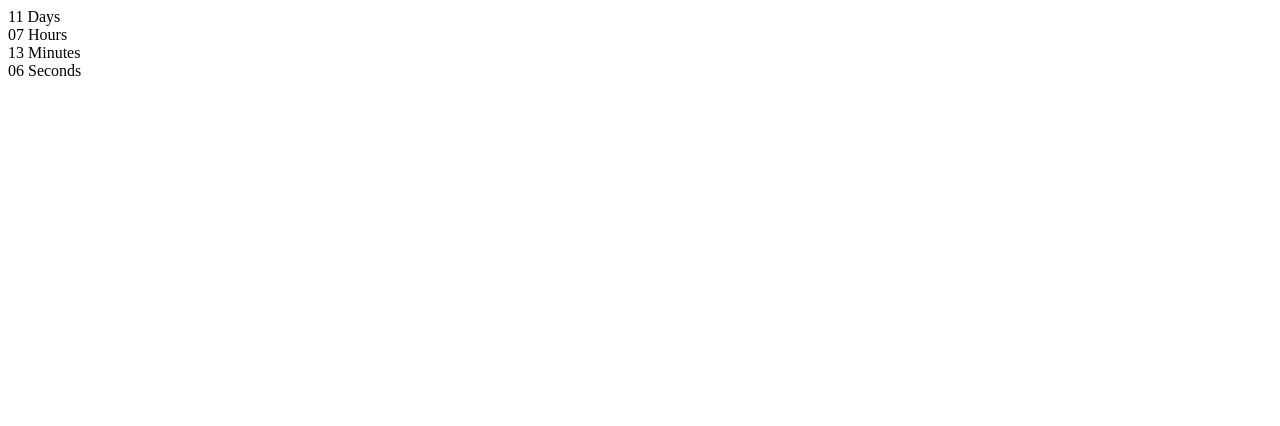
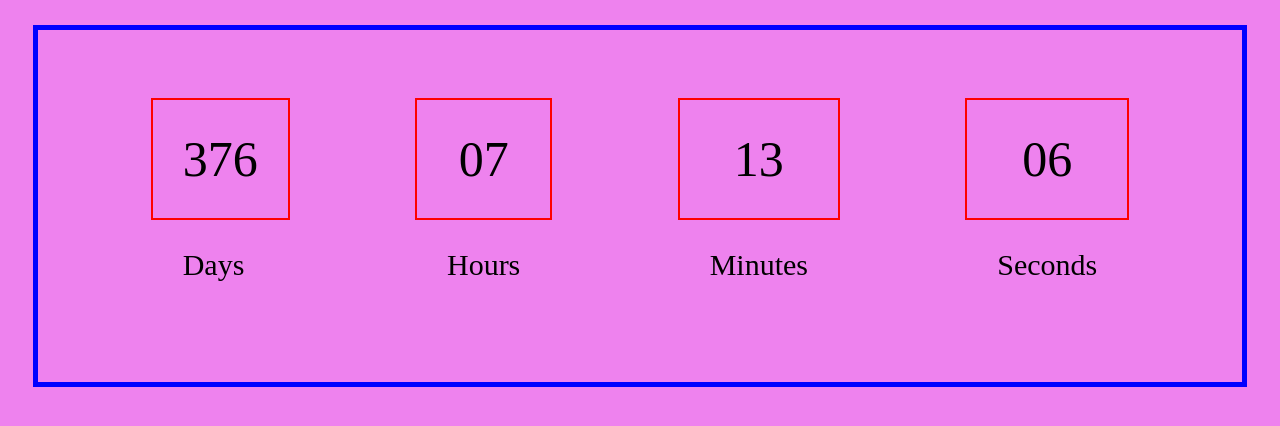
Before and after one commit to Mariia1986/goit-js-hw-11-timer, a plain HTML site: page index.html in a window 1280 px wide. Drawn offline with Linux system fonts and the light colour scheme.

Commit message:
добавлены стили

```diff
--- a/index.html
+++ b/index.html
@@ -4,11 +4,11 @@
     <meta charset="UTF-8">
     <meta name="viewport" content="width=device-width, initial-scale=1.0">
     <title>Timer</title>
+    <link rel="stylesheet" href="./style.css">
 </head>
 <body>
     <div class="timer" id="timer-1">
-      <!-- <p>Choose date</p> -->
-      <!-- <input type="datetime-local" data-input /> -->
+
         <div class="field">
           <span class="value" data-value="days">11</span>
           <span class="label">Days</span>
@@ -29,8 +29,7 @@
           <span class="label">Seconds</span>
         </div>
       </div>
-      <!-- <button data-action="start">Start</button>
-      <button data-action="stop">Stop</button> -->
+
       <script src="./index.js"></script>
 </body>
 </html>
--- a/index.js
+++ b/index.js
@@ -38,8 +38,8 @@ class CountdownTimer {
   }
 }
 
-const countdownTillNewYear = new CountdownTimer({
+const myTimer = new CountdownTimer({
   selector: "timer-1",
-  targetDate: new Date("Jan 1, 2021"),
+  targetDate: new Date("Jan 1, 2022"),
 });
-countdownTillNewYear.start();
+myTimer.start();
--- /dev/null
+++ b/style.css
@@ -0,0 +1,32 @@
+body {
+  background-color: violet;
+}
+
+.timer {
+  display: flex;
+  margin: 30px;
+  outline: 5px solid blue;
+  padding: 50px;
+}
+.field {
+  flex-direction: column;
+
+  margin-left: auto;
+  margin-right: auto;
+
+  padding: 20px;
+}
+.value {
+  display: block;
+  text-align: center;
+  outline: 2px solid red;
+  padding: 30px;
+  font-size: 50px;
+  font-weight: 500px;
+}
+.label {
+  display: block;
+  font-size: 30px;
+  font-weight: 400px;
+  margin: 30px;
+}
```
